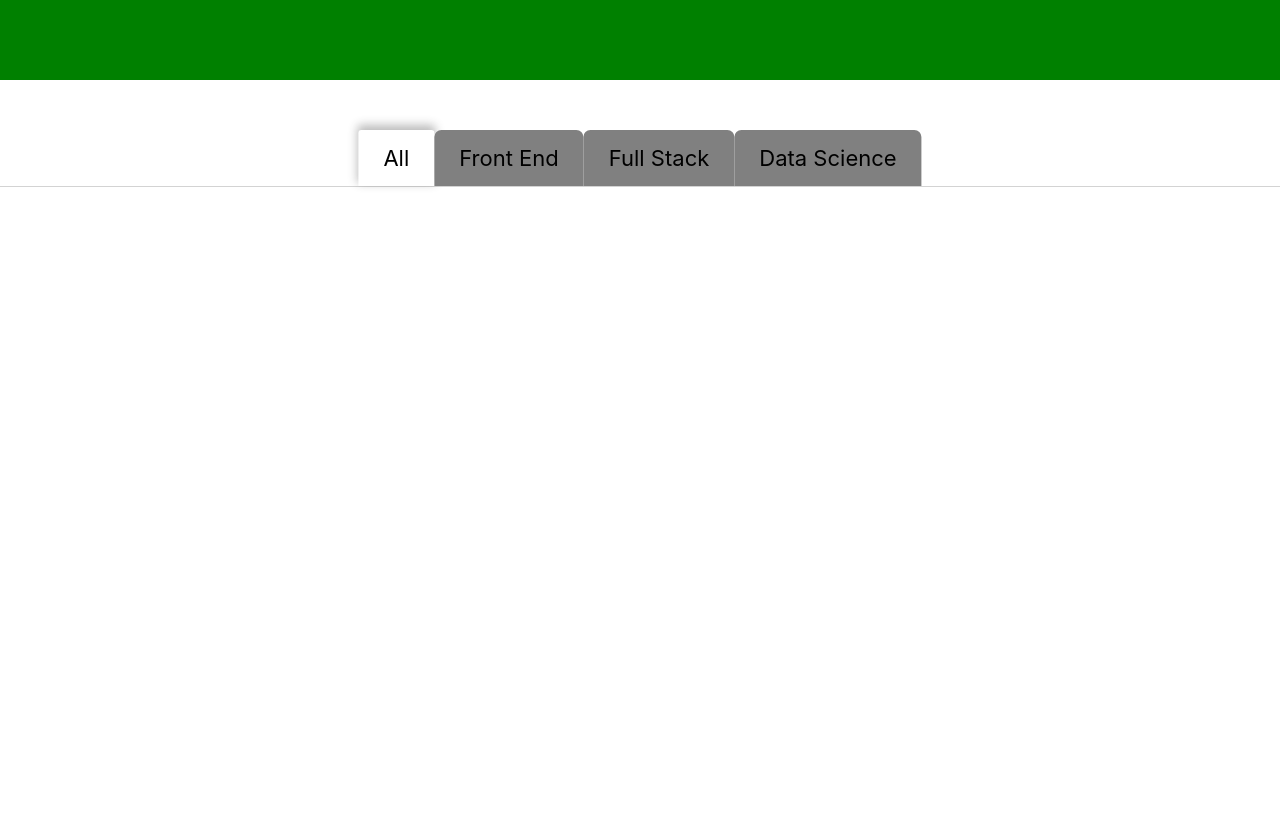
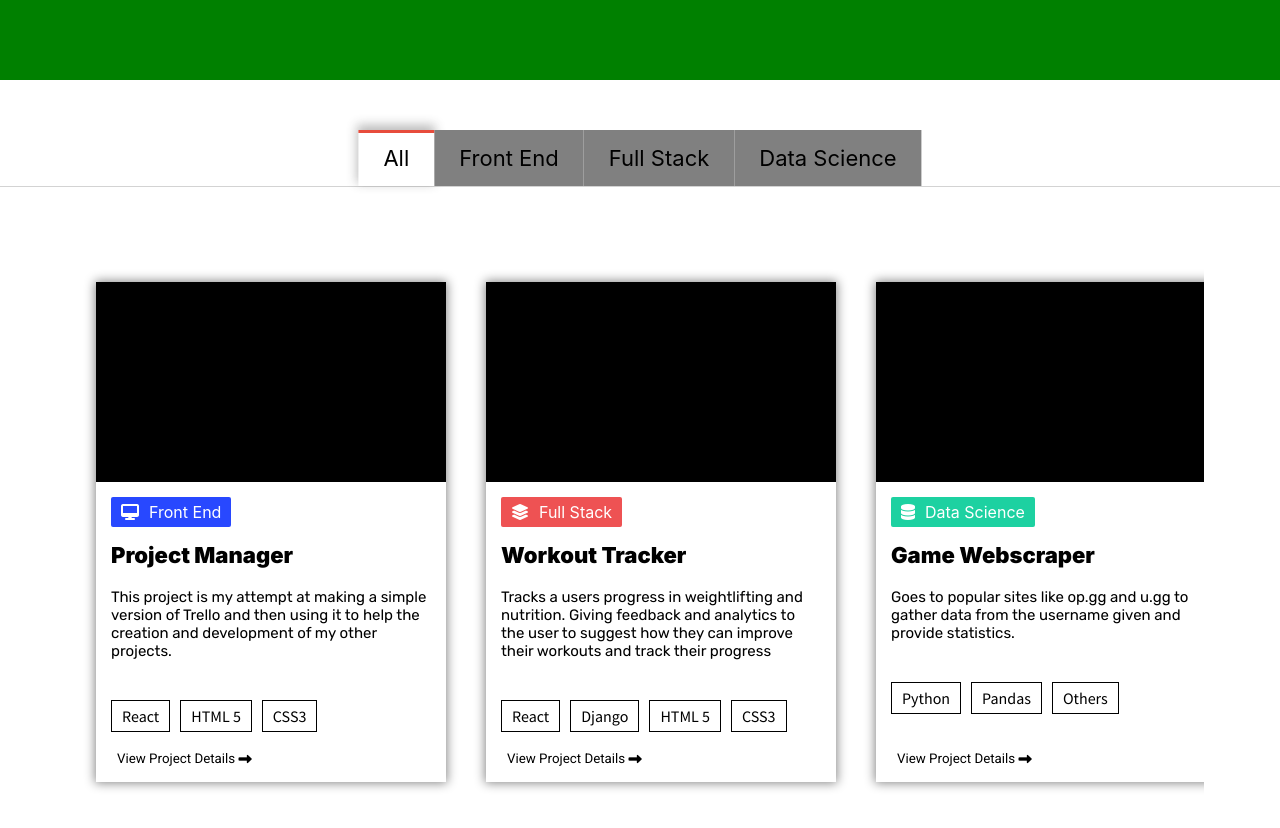
Before and after one commit to Damango/Portfolio-2.0, a React (Create React App) app: page / in a window 1280 px wide. Shown: the part 560-1388 px from the top of the page. Built offline with nearby package versions, Linux system fonts and the light colour scheme.

Commit message:
Nicely animated projects filter

```diff
--- a/package.json
+++ b/package.json
@@ -9,6 +9,7 @@
     "react": "^17.0.2",
     "react-dom": "^17.0.2",
     "react-scripts": "4.0.3",
+    "react-spring": "^9.0.0",
     "web-vitals": "^1.1.1"
   },
   "scripts": {
--- a/src/App.css
+++ b/src/App.css
@@ -1 +1,3 @@
-body{}
+body {
+  overflow-x: hidden;
+}
--- /dev/null
+++ b/src/Components/Data/data.json
@@ -0,0 +1,54 @@
+[
+    {
+        "projectTitle": "Project Manager",
+        "projectDescription": "This project is my attempt at making a simple version of Trello and then using it to help the creation and development of my other projects.",
+        "projectType": "Front End",
+        "technologies": [
+            "React",
+            "HTML 5",
+            "CSS3"
+        ]
+    },
+    {
+        "projectTitle": "Workout Tracker",
+        "projectDescription": "Tracks a users progress in weightlifting and nutrition. Giving feedback and analytics to the user to suggest how they can improve their workouts and track their progress",
+        "projectType": "Full Stack",
+        "technologies": [
+            "React",
+            "Django",
+            "HTML 5",
+            "CSS3"
+        ]
+    },
+    {
+        "projectTitle": "Game Webscraper",
+        "projectDescription": "Goes to popular sites like op.gg and u.gg to gather data from the username given and provide statistics.",
+        "projectType": "Data Science",
+        "technologies": [
+            "Python",
+            "Pandas",
+            "Others"
+        ]
+    },
+    {
+        "projectTitle": "Article Creator",
+        "projectDescription": "This project is my attempt at making a simple version of Trello and then using it to help the creation and development of my other projects.",
+        "projectType": "Front End",
+        "technologies": [
+            "React",
+            "HTML 5",
+            "CSS3"
+        ]
+    },
+    {
+        "projectTitle": "Student Tool",
+        "projectDescription": "A webtool that students can use to study different fields of science or engineering. This webtool includes reading sections for the student to study and questions to help soldify concepts.",
+        "projectType": "Full Stack",
+        "technologies": [
+            "React",
+            "Node",
+            "HTML 5",
+            "CSS3"
+        ]
+    }
+]
--- /dev/null
+++ b/src/Components/Project/Project.css
@@ -0,0 +1,107 @@
+.project-container {
+	position: relative;
+	display: inline-block;
+	margin-right: 40px;
+
+	background-color: white;
+	min-width: 350px;
+	max-width: 350px;
+	height: 500px;
+	box-shadow: 0px 0px 10px 1px rgb(133, 133, 133);
+	transition: 0.2s;
+}
+
+.project-container:hover {
+	cursor: pointer;
+	box-shadow: 0px 0px 10px 2px black;
+}
+
+.project-container:hover .view-project-button {
+	color: #e74c3c;
+}
+
+.project-container:hover .view-project-button i {
+	color: #e74c3c;
+	left: 10px;
+}
+
+.project-card-image {
+	position: relative;
+	background-color: black;
+	width: 100%;
+	height: 40%;
+}
+
+.project-card-info-container {
+	padding: 15px;
+}
+
+.project-card-type {
+	margin-bottom: 15px;
+
+	color: white;
+	padding: 5px 10px;
+	display: inline-block;
+	border-radius: 2px;
+}
+
+.project-card-type i {
+	margin-right: 10px;
+}
+
+.front-end {
+	background-color: #2848ff;
+}
+
+.full-stack {
+	background-color: #ee5253;
+}
+.data-science {
+	background-color: #1dd1a1;
+}
+
+.project-card-title {
+	font-family: "Inter";
+	font-weight: bold;
+	font-size: 22px;
+}
+.project-card-description {
+	position: relative;
+
+	margin-top: 20px;
+	margin-bottom: 20px;
+	font-size: 15px;
+	font-family: "Rubik";
+}
+
+.project-card-technologies div {
+	display: inline-block;
+
+	margin-right: 10px;
+	padding: 5px 10px;
+	border: 1px solid black;
+}
+
+.view-project-button {
+	position: absolute;
+	bottom: 15px;
+	font-family: Roboto;
+	border-style: none;
+	background-color: transparent;
+	transition: 0.3s;
+	color: black;
+}
+
+.view-project-button i {
+	position: relative;
+	left: 0px;
+	color: black;
+	top: 1px;
+	transition: 0.2s;
+}
+
+.project-card-technologies {
+	position: relative;
+	top: 20px;
+	font-family: "Source Sans Pro";
+}
--- /dev/null
+++ b/src/Components/Project/Project.js
@@ -0,0 +1,47 @@
+import React from 'react';
+import {useSpring, animated} from 'react-spring'
+import "./Project.css"
+const Project = (props) => {
+
+
+    const projectAnimation = useSpring({from:{marginTop: -100, opacity: 0}, to:{marginTop: 0,opacity: 1}, delay: props.index * 100,     config:{duration: 150}})
+
+
+
+    function renderProjectType(){
+        if(props.data.projectType === 'Front End'){
+            return( <div className="project-card-type front-end"><i className="fas fa-desktop"></i>{props.data.projectType}</div>)
+        }
+
+        if(props.data.projectType === 'Full Stack'){
+            return( <div className="project-card-type full-stack"><i className="fas fa-layer-group"></i>{props.data.projectType}</div>)
+        }
+
+        if(props.data.projectType === 'Data Science'){
+            return( <div className="project-card-type data-science"><i className="fas fa-database"></i>{props.data.projectType}</div>)
+        }
+
+
+    }
+
+
+
+
+
+
+
+    return ( <animated.div style={projectAnimation} className="project-container">
+        <div className="project-card-image"></div>
+        <div className="project-card-info-container">
+
+           {renderProjectType()}
+            <div className="project-card-title">{props.data.projectTitle}</div>
+            <div className="project-card-description">{props.data.projectDescription}</div>
+            <div className="project-card-technologies">{props.data.technologies.map((label) => <div>{label}</div>)}</div>
+            <button className="view-project-button">View Project Details <i className="fas fa-long-arrow-alt-right"></i></button>
+        </div>
+
+    </animated.div> );
+}
+
+export default Project;
--- a/src/Components/ProjectSelector/ProjectSelector.css
+++ b/src/Components/ProjectSelector/ProjectSelector.css
@@ -1,4 +1,4 @@
-.project-selector-container{
+.project-selector-container {
 	position: relative;
 	top: 50px;
 	background-color: white;
@@ -6,47 +6,97 @@
 	height: 800px;
 }
 
-
-.selector-buttons-container{
+.selector-buttons-container {
 	position: relative;
 	width: auto;
 
 	display: inline-block;
 	left: 50%;
 	transform: translateX(-50%);
-
 }
 
-.selector-button-selected{
+.selector-button-selected {
+	position: relative;
 	display: inline-block;
 	font-size: 22px;
-    border-top-left-radius: 3px;
-    border-top-right-radius: 3px;
+
 	padding: 15px 25px;
 	background-color: white;
 	box-shadow: 0px -4px 10px 1px rgba(49, 49, 49, 0.329);
 	transition: 0.3s;
 }
-.selector-button-off{
+
+.selector-button-off {
+	position: relative;
 	font-size: 22px;
 	display: inline-block;
-    border-top-left-radius: 7px;
-    border-top-right-radius: 7px;
+
 	padding: 15px 25px;
 	background-color: gray;
 	transition: 0.3s;
 }
 
-.selector-button-selected:hover{
+.selector-button-off:hover {
+	background-color: rgb(219, 219, 219);
+}
+
+.selector-button-selected:hover {
 	cursor: pointer;
 }
 
-.selector-button-off:hover{
+.selector-button-off:hover {
 	cursor: pointer;
 }
 
-
-.projects-list-wrapper{
+.projects-list-wrapper {
 	position: relative;
 	border-top: 1px solid rgba(0, 0, 0, 0.171);
 }
+
+.select-line-selected {
+	position: absolute;
+	background-color: #e74c3c;
+	width: 100%;
+	height: 3px;
+	left: 0px;
+	top: 0px;
+	transition: 0.3s;
+}
+
+.select-line-off {
+	position: absolute;
+	background-color: #e74c3c;
+	width: 0%;
+	height: 3px;
+	left: 0px;
+	top: 0px;
+	transition: 0.3s;
+}
+
+.projects-list-container {
+	position: relative;
+	left: 50%;
+	transform: translateX(-50%);
+
+	width: 85%;
+	margin-top: 75px;
+	padding: 20px;
+	display: flex;
+	justify-content: start;
+	overflow-x: scroll;
+}
+
+.projects-list-container::-webkit-scrollbar {
+	background-color: transparent;
+	border-radius: 5px;
+	height: 3px;
+}
+
+.projects-list-container::-webkit-scrollbar-track {
+}
+
+.projects-list-container::-webkit-scrollbar-thumb {
+	background-color: #2f3640;
+
+	border-radius: 5px;
+}
--- a/src/Components/ProjectSelector/ProjectSelector.js
+++ b/src/Components/ProjectSelector/ProjectSelector.js
@@ -1,5 +1,8 @@
 import React, { useState } from 'react';
 import "./ProjectSelector.css"
+import Project from "../Project/Project"
+import ProjectData from "../Data/data.json"
+import { render } from '@testing-library/react';
 const ProjectSelector = (props) => {
 
 
@@ -12,8 +15,71 @@ const ProjectSelector = (props) => {
 
     })
 
+
+
+
+    const [projects, setProjects] = useState(ProjectData)
+
     const [counter, setCounter] = useState(0)
 
+
+
+    function renderProjects(){
+        if(buttonState.all === 'selected'){
+            setProjects([])
+            setTimeout(() =>{setProjects(ProjectData)}, [])
+        }
+        if(buttonState.frontEnd === 'selected'){
+            let temp = ProjectData;
+            let newData = [];
+            let i;
+            for(i = 0; i<ProjectData.length; i++){
+                if(ProjectData[i].projectType ==='Front End'){
+                    newData.push(ProjectData[i])
+                }
+            }
+
+            setProjects([])
+            setTimeout(() =>{setProjects(newData)}, [])
+
+        }
+
+
+        if(buttonState.fullStack === 'selected'){
+            let temp = ProjectData;
+            let newData = [];
+            let i;
+            for(i = 0; i<ProjectData.length; i++){
+                if(ProjectData[i].projectType ==='Full Stack'){
+                    newData.push(ProjectData[i])
+                }
+            }
+
+            setProjects([])
+            setTimeout(() =>{setProjects(newData)}, [])
+
+        }
+
+        if(buttonState.dataScience === 'selected'){
+            let temp = ProjectData;
+            let newData = [];
+            let i;
+            for(i = 0; i<ProjectData.length; i++){
+                if(ProjectData[i].projectType ==='Data Science'){
+                    newData.push(ProjectData[i])
+                }
+            }
+
+            setProjects([])
+
+            setTimeout(() =>{setProjects(newData)}, [])
+
+
+        }
+
+
+
+    }
 
 
     function changeProjects(view) {
@@ -63,6 +129,8 @@ const ProjectSelector = (props) => {
 
 
         setCounter(counter + 1)
+        console.log(projects)
+        renderProjects()
 
     }
 
@@ -70,32 +138,36 @@ const ProjectSelector = (props) => {
 
     return (<div className="project-selector-container">
 
-
-
-
-
-
-
         <div className="selector-buttons-container">
 
 
 
 
-            <div className={"selector-button-" + buttonState.all} onClick={() => { changeProjects('all') }}>All</div>
-            <div className={"selector-button-" + buttonState.frontEnd} onClick={() => { changeProjects('front-end') }}>Front End</div>
-            <div className={"selector-button-" + buttonState.fullStack} onClick={() => { changeProjects('full-stack') }}>Full Stack</div>
-            <div className={"selector-button-" + buttonState.dataScience} onClick={() => { changeProjects('data-science') }}>Data Science</div>
+            <div className={"selector-button-" + buttonState.all} onClick={() => { changeProjects('all') }}>
+                <div className={"select-line-" + buttonState.all}></div>
+                All
+            </div>
+            <div className={"selector-button-" + buttonState.frontEnd} onClick={() => { changeProjects('front-end') }}>
+
+            <div className={"select-line-" + buttonState.frontEnd}></div>
+                Front End</div>
+            <div className={"selector-button-" + buttonState.fullStack} onClick={() => { changeProjects('full-stack') }}>
+
+            <div className={"select-line-" + buttonState.fullStack}></div>
+            Full Stack</div>
+            <div className={"selector-button-" + buttonState.dataScience} onClick={() => { changeProjects('data-science') }}>
 
 
-
-
-
+            <div className={"select-line-" + buttonState.dataScience}></div>
+                Data Science</div>
         </div>
 
 
         <div className="projects-list-wrapper">
 
             <div className="projects-list-container">
+
+                {projects.map((project, index) => <Project data={project} index={index}/>)}
 
             </div>
 
```
Also changed, not shown: public/index.html (+5 -22 lines), 1 other file (tests, documents, lock files or other folders). Lines whose indentation alone changed are shown as unchanged.
